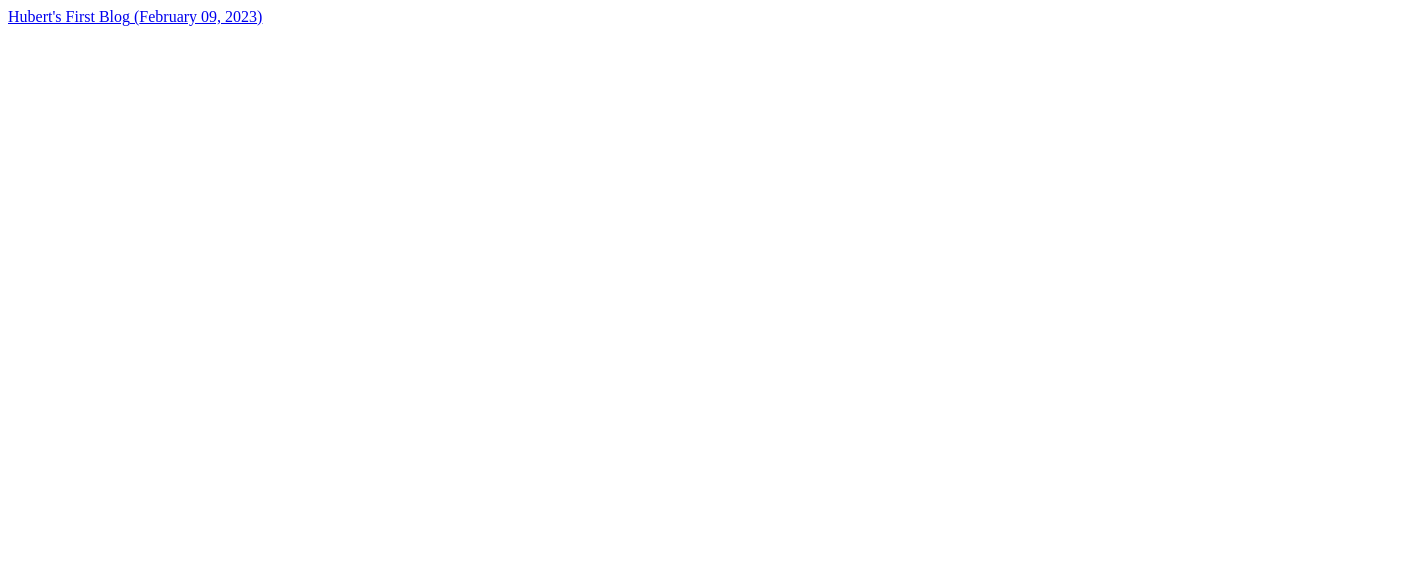
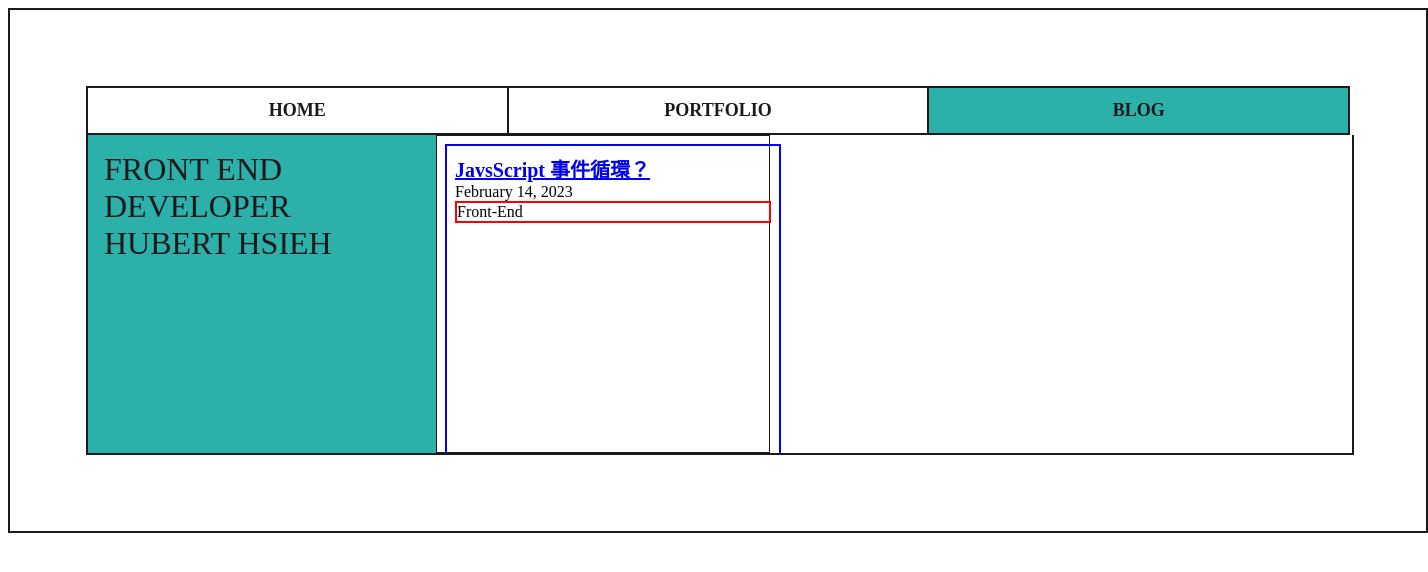
Before and after one commit to huberthsieh/personal-website, a Gatsby site: page /blog in a window 1280 px wide. Shown: the whole page, 1428 px wide, since content can reach past the window. Built offline with nearby package versions, Linux system fonts and the light colour scheme; Gatsby itself is replaced by a stand-in of ours; some packages are replaced by stand-ins of ours.

Commit message:
fix/修正 md files title 增加圖片欄位 WIP

````diff
--- a/gatsby-config.js
+++ b/gatsby-config.js
@@ -6,7 +6,6 @@ module.exports = {
     plugins: [
         `gatsby-plugin-sass`,
         "gatsby-plugin-styled-components",
-        "gatsby-plugin-image",
         {
             resolve: 'gatsby-plugin-manifest',
             options: {
@@ -16,14 +15,8 @@ module.exports = {
         "gatsby-plugin-mdx",
         "gatsby-plugin-sharp",
         "gatsby-transformer-sharp",
-        {
-            resolve: 'gatsby-source-filesystem',
-            options: {
-                "name": "images",
-                "path": "./src/images/"
-            },
-            __key: "images"
-        },
+        `gatsby-transformer-remark`,
+        "gatsby-plugin-image",
         {
             resolve: 'gatsby-source-filesystem',
             options: {
@@ -32,6 +25,26 @@ module.exports = {
             },
             __key: `content`
         },
-        `gatsby-transformer-remark`
+        {
+            resolve: 'gatsby-source-filesystem',
+            options: {
+                "name": `images`,
+                "path": `${__dirname}/src/images`
+            },
+            __key: `images`
+        },
+        {
+            resolve: `gatsby-transformer-remark`,
+            options: {
+                plugins: [
+                    {
+                        resolve: `gatsby-remark-images`,
+                        options: {
+                            maxWidth: 800,
+                        },
+                    },
+                ],
+            },
+        },
     ]
 };
--- a/package.json
+++ b/package.json
@@ -24,6 +24,7 @@
     "gatsby-plugin-sass": "^5.24.0",
     "gatsby-plugin-sharp": "^4.24.0",
     "gatsby-plugin-styled-components": "^5.24.0",
+    "gatsby-remark-images": "^7.6.0",
     "gatsby-source-filesystem": "^4.24.0",
     "gatsby-transformer-remark": "^6.6.0",
     "gatsby-transformer-sharp": "^4.24.0",
--- a/src/components/Header.js
+++ b/src/components/Header.js
@@ -1,4 +1,4 @@
-import React, { useState } from 'react';
+import React from 'react';
 // import PropTypes from 'prop-types';
 import styled from 'styled-components';
 import { Link } from 'gatsby';
@@ -21,17 +21,7 @@ const links = [
     }
 ]
 
-
-
 const Header = () => {
-
-    // const [index, setIndex] = useState(0);
-
-    // const activeHandler = (i) => {
-    //     console.log('i of isActive', i);
-    //     setIndex(i);
-    // }
-
     return (
         <CustomHeader id="header">
             {
@@ -56,8 +46,7 @@ const CustomHeader = styled.header`
 
     a {
         border: solid 2px ${props => props.theme.black};
-        border-bottom: none;
-        width: calc(100% / 6);
+        width: calc(100% / 3);
         text-align: center;
         text-transform: uppercase;
         padding: 12px 24px;
@@ -67,21 +56,17 @@ const CustomHeader = styled.header`
         text-decoration: none;
         transition: background-color .3s ease-out;
 
-        // &:last-child {
-        //     background-color: ${props => props.theme.purple};
-        // }
-
         &:not(:last-child) {
             border-right: none;
         }
 
         &:hover {
-            background-color: ${props => props.theme.purple};
+            background-color: ${props => props.theme.green};
         }
 
         &.active {
             transition: background-color .3s ease-out;
-            background-color: ${props => props.theme.purple};
+            background-color: ${props => props.theme.green};
         }
     }
 `
--- a/src/components/Layout.js
+++ b/src/components/Layout.js
@@ -1,15 +1,25 @@
 import React from 'react';
-import styled from 'styled-components';
+import styled, { ThemeProvider } from 'styled-components';
 import Header from './Header';
+
+const theme = {
+    black: '#1c191b',
+    white: '#F3F3F3',
+    purple: '#CDB4FF',
+    green: '#2bb0aa',
+    yellow: '#fef7e5',
+}
 
 const Layout = ({ children }) => {
     return (
+        <ThemeProvider theme={theme}>
             <Container>
                 <Header />
                 <Wrapper>
                     { children }
                 </Wrapper>
             </Container>
+        </ThemeProvider>
     );
 };
 
--- a/src/components/PostLink.js
+++ b/src/components/PostLink.js
@@ -1,14 +1,57 @@
 import React from "react";
 import { Link } from "gatsby";
+import styled from "styled-components";
 
 const PostLink = ({ post }) => {
+    console.log('post list', post)
+
     return (
-        <div>
-            <Link to={post.frontmatter.slug}>
-                {post.frontmatter.title} ({post.frontmatter.date})
-            </Link>
-        </div>
+        <Post>
+            <PostInner>
+                <PostTitle to={post.frontmatter.slug}>
+                    {post.frontmatter.title}
+                </PostTitle>
+                <PostDate>
+                    {post.frontmatter.date}
+                </PostDate>
+                <PostCategory>
+                    {post.frontmatter.category}
+                </PostCategory>
+
+                {/*<PostMore to={post.frontmatter.slug}>*/}
+                {/*    More*/}
+                {/*</PostMore>*/}
+            </PostInner>
+        </Post>
     )
 }
 
+const Post = styled.div`
+    border: solid 1px ${props => props.theme.black};
+    width: 25%;
+    //width: calc(100% / 4 - 16px);
+    //flex: 0 0 calc(100% / 4 - 16px);
+    min-height: 300px;
+    padding: 8px;
+`;
+
+const PostInner = styled.div`
+    height: 100%;
+    width: 100%;
+    border: solid 2px blue;
+    padding: 8px;
+    position: relative;
+`;
+
+const PostTitle = styled(Link)`
+    font-size: 20px;
+    font-weight: 700;
+`;
+
+const PostDate = styled.div``;
+
+const PostCategory = styled.div`
+    border: solid 2px red;
+`;
+
 export default PostLink;
--- a/src/content/post-1.md
+++ /dev/null
@@ -1,5 +0,0 @@
----
-slug: "/blog/post-01"
-date: "2023-02-09"
-title: "Hubert's First Blog"
----
--- /dev/null
+++ b/src/content/post-6.md
@@ -0,0 +1,15 @@
+---
+slug: "/blog/post-06"
+date: "2023-02-14"
+title: "JavsScript 事件循環？"
+category: "Front-End"
+test: codepen.png
+---
+
+# 這是最新一篇文章
+
+```
+這邊是程式碼
+```
+
+![圖片測試](https://titangene.github.io/images/cover/javascript.jpg)
--- a/src/pages/blog.js
+++ b/src/pages/blog.js
@@ -1,16 +1,33 @@
 import React from "react";
+import styled from "styled-components";
+import {graphql} from "gatsby";
 import PostLink from "../components/PostLink";
-import {graphql} from "gatsby";
+import Layout from "../components/Layout";
 
-const BlogPage = ({data: {
-        allMarkdownRemark: { edges },
+const BlogPage = ({
+    data: {
+        allMarkdownRemark: { edges }
     }
 }) => {
     const Posts = edges
         .filter(edge => !!edge.node.frontmatter.date) // You can filter your posts based on some criteria
         .map(edge => <PostLink key={edge.node.id} post={edge.node} />)
 
-    return <div>{Posts}</div>
+    console.log('edges', edges);
+
+    return (
+        <Layout>
+            <PostsContainer>
+                <PostsList>
+                    <PostsInf>
+                        Front End Developer
+                        Hubert Hsieh
+                    </PostsInf>
+                    {Posts}
+                </PostsList>
+            </PostsContainer>
+        </Layout>
+    )
 }
 
 export default BlogPage;
@@ -26,9 +43,33 @@ export const pageQuery = graphql`
                         date(formatString: "MMMM DD, YYYY")
                         slug
                         title
+                        category
+                        test
                     }
                 }
             }
         }
     }
 `;
+
+const PostsContainer = styled.section`
+    overflow: hidden;
+    width: 100%;
+    display: flex;
+    //background-color: ${props => props.theme.yellow}
+`;
+
+const PostsList = styled.div`
+    display: flex;
+    flex-wrap: wrap;
+    width: 100%;
+`;
+
+const PostsInf = styled.div`
+    width: 25%;
+    font-size: 32px;
+    padding: 16px;
+    text-transform: uppercase;
+    color: ${props => props.theme.black};
+    background-color: ${props => props.theme.green};
+`;
--- a/src/templates/blogTemplate.js
+++ b/src/templates/blogTemplate.js
@@ -10,6 +10,7 @@ export default function BlogPostTemplate({ data }) {
             <div className="blog-post">
                 <h1>{frontmatter.title}</h1>
                 <h2>{frontmatter.date}</h2>
+                <h2>{frontmatter.category}</h2>
                 <div
                     className="blog-post-content"
                     dangerouslySetInnerHTML={{ __html: html }}
@@ -19,14 +20,17 @@ export default function BlogPostTemplate({ data }) {
     )
 }
 
+// 模板欄位對應md files
 export const pageQuery = graphql`
     query($slug: String!) {
         markdownRemark(frontmatter: { slug: { eq: $slug } }) {
             html
             frontmatter {
+                slug
                 date(formatString: "MMMM DD, YYYY")
-                slug
                 title
+                category
+                test
             }
         }
     }
````
Also changed, not shown: gatsby-node.js (+6 -4 lines), src/pages/index.js (+2 -11 lines), src/content/images/codepen.png (added), 1 other file. Lines whose indentation alone changed are shown as unchanged.
